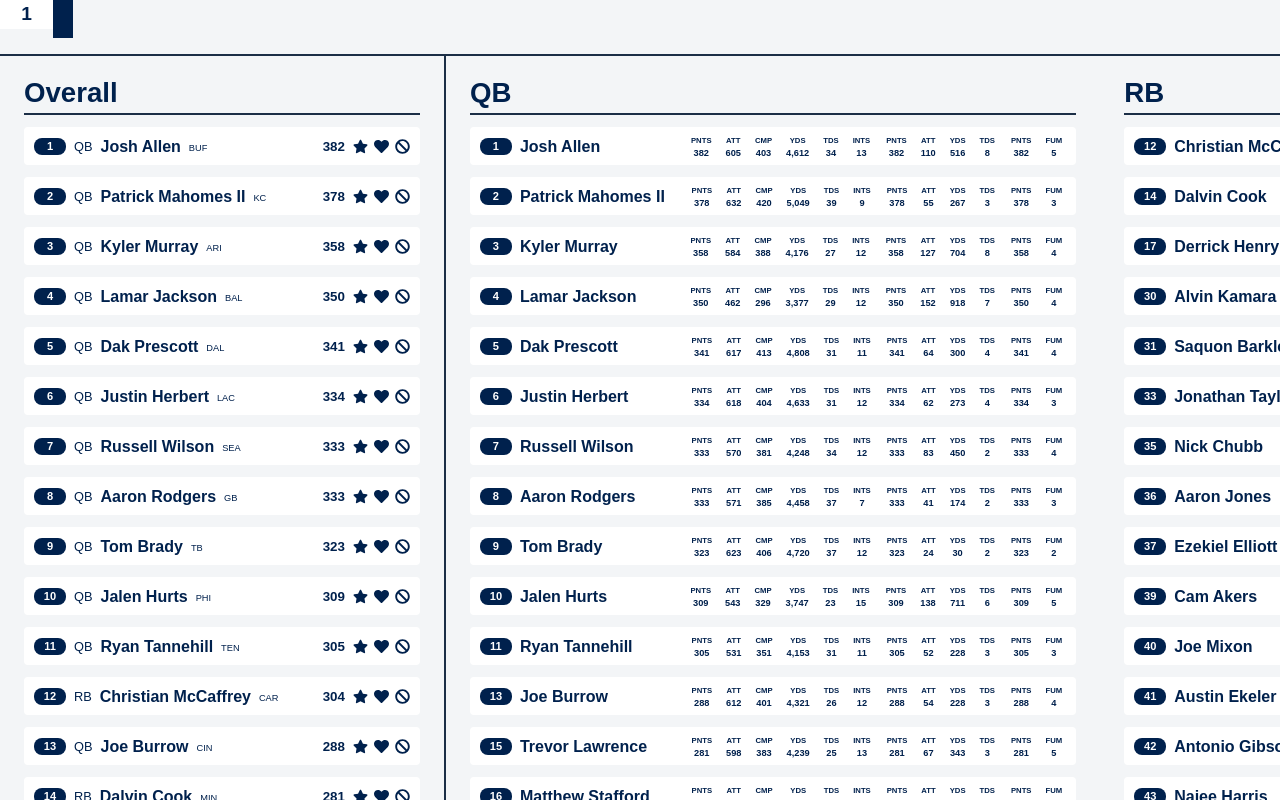
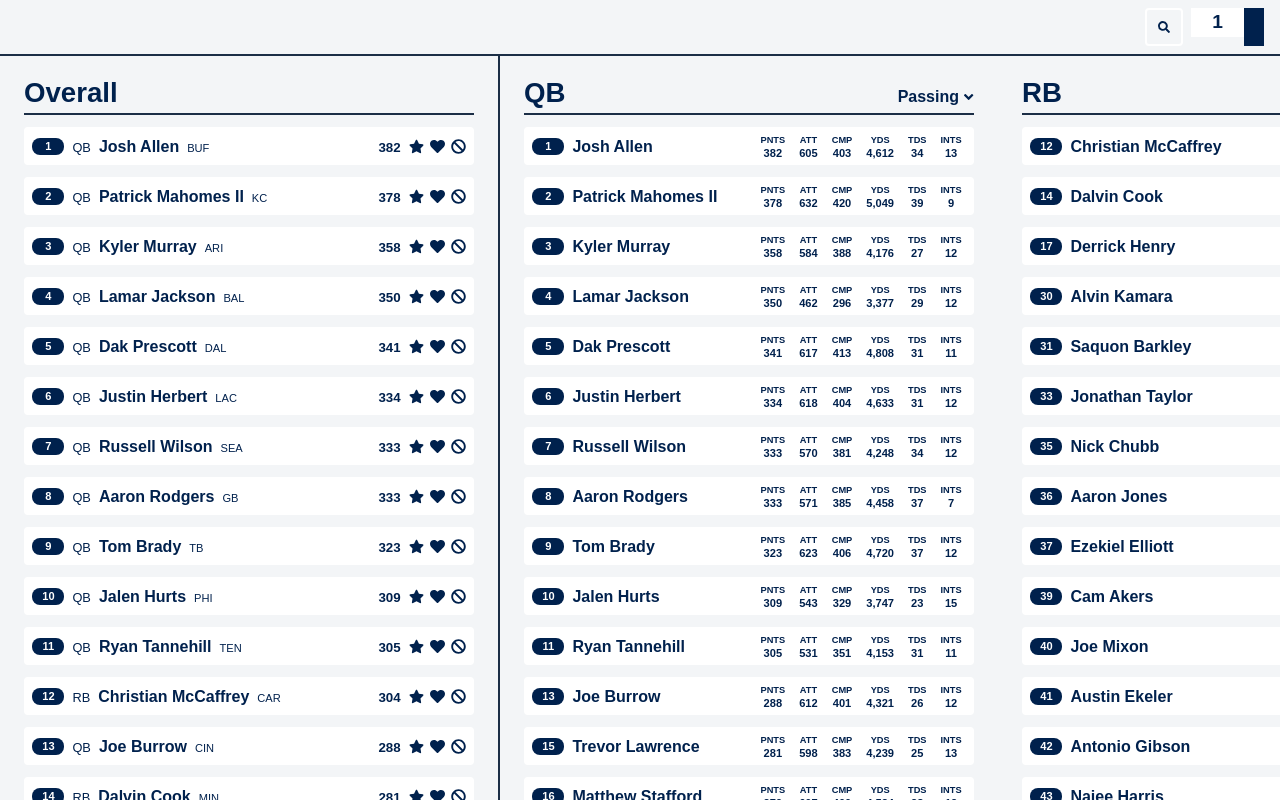
Before and after one commit to brysonchiu/ffb-companion, a React (Create React App) app in the folder ffb-app/: page / in a window 1280 px wide. Built offline with nearby package versions, Linux system fonts and the light colour scheme.

Commit message:
Added display stats dropdowns and player search

```diff
--- a/ffb-app/src/App.js
+++ b/ffb-app/src/App.js
@@ -7,9 +7,10 @@
   const [players, setPlayers] = useState({});
   const [ranks, setRanks] = useState([]);
   const [playerStatus, setPlayerStatus] = useState([]);
+  const [filter, setFilter] = useState("");
 
-  // Fetch for the stats json file
   useEffect(() => {
+    // Fetch for the stats json file
     const getStats = () => {
       fetch("stats.json", {
         headers: {
@@ -26,6 +27,9 @@
         });
     };
     getStats();
+
+    //Set filter default value of "Search Player"
+    setFilter("Search Player");
   }, []);
 
   // Rank players and return an array of ranked players and players with ranking attribute
@@ -58,7 +62,7 @@
     setPlayerStatus(playerStatus);
   };
 
-  //Update Sentiment
+  //Update Player Status
   const updatePlayerStatus = (playerId, statusCat, status = null) => {
     const updateStatus = { ...playerStatus };
     if (statusCat === "drafted") {
@@ -71,9 +75,9 @@
 
   return (
     <div className="app app--light">
-      <Header />
-      <OverallList players={players} ranks={ranks} playerStatus={playerStatus} updatePlayerStatus={updatePlayerStatus} />
-      <PositionalLists players={players} ranks={ranks} playerStatus={playerStatus} updatePlayerStatus={updatePlayerStatus} />
+      <Header filter={filter} setFilter={setFilter} />
+      <OverallList players={players} ranks={ranks} playerStatus={playerStatus} updatePlayerStatus={updatePlayerStatus} filter={filter} />
+      <PositionalLists players={players} ranks={ranks} playerStatus={playerStatus} updatePlayerStatus={updatePlayerStatus} filter={filter} />
     </div>
   );
 }
--- a/ffb-app/src/components/Header.js
+++ b/ffb-app/src/components/Header.js
@@ -3,15 +3,15 @@
 import { CurrentPick } from "./picks/CurrentPick.js";
 import { PlayerPicks } from "./picks/PlayerPicks.js";
 
-export function Header() {
+export function Header({ filter, setFilter }) {
   return (
     <header className="header">
       <h1 className="visually-hidden">Fantasy Football Draft Kit</h1>
       <div className="header__settings">
         <Settings />
       </div>
-      <div className="header__picks">
-        <PlayerSearch />
+      <div className="header__widgets">
+        <PlayerSearch filter={filter} setFilter={setFilter} />
         <PlayerPicks />
         <CurrentPick pick="1" />
       </div>
--- a/ffb-app/src/components/PlayerSearch.js
+++ b/ffb-app/src/components/PlayerSearch.js
@@ -1,3 +1,30 @@
-export function PlayerSearch() {
-  return <div></div>;
+import { IconSearch } from "./icons/search.js";
+import { IconClose } from "./icons/close.js";
+
+export function PlayerSearch({ filter, setFilter }) {
+  const handleFilterFocus = (e) => {
+    if (e.target.value === "Search Player") {
+      setFilter("");
+    }
+  };
+
+  const handleFilterBlur = (e) => {
+    if (e.target.value === "") {
+      setFilter("Search Player");
+    }
+  };
+
+  return (
+    <div className="player-search__container">
+      <input
+        className="player-search"
+        value={filter}
+        onFocus={(e) => handleFilterFocus(e)}
+        onBlur={(e) => handleFilterBlur(e)}
+        onChange={(e) => setFilter(e.target.value)}
+      />
+      <IconSearch active={filter === "Search Player" || filter === "" ? true : false} />
+      <IconClose active={filter !== "Search Player" && filter !== "" ? true : false} setFilter={setFilter} />
+    </div>
+  );
 }
--- /dev/null
+++ b/ffb-app/src/components/icons/close.js
@@ -0,0 +1,12 @@
+export function IconClose({ active, setFilter }) {
+  return (
+    <button className={`icon-close${active ? " icon-close--active" : ""}`} onClick={() => setFilter("Search Player")}>
+      <svg width="10" height="10" fill="none" xmlns="http://www.w3.org/2000/svg">
+        <path
+          d="M6.895 5l2.843-2.843a.894.894 0 000-1.264L9.107.262a.894.894 0 00-1.264 0L5 3.105 2.157.262a.894.894 0 00-1.264 0L.262.893a.894.894 0 000 1.264L3.105 5 .262 7.843a.894.894 0 000 1.264l.631.631a.894.894 0 001.264 0L5 6.895l2.843 2.843a.894.894 0 001.264 0l.631-.631a.894.894 0 000-1.264L6.895 5z"
+          fill="#00214D"
+        />
+      </svg>
+    </button>
+  );
+}
--- /dev/null
+++ b/ffb-app/src/components/icons/down-arrow.js
@@ -0,0 +1,10 @@
+export function IconDownArrow() {
+  return (
+    <svg width="10" height="6" fill="none" xmlns="http://www.w3.org/2000/svg" className="icon__down-arrow">
+      <path
+        d="M4.154 5.795l-3.95-3.95a.694.694 0 010-.984L.862.205a.694.694 0 01.985 0l2.8 2.8 2.799-2.8a.694.694 0 01.984 0l.657.656a.694.694 0 010 .985l-3.95 3.95a.69.69 0 01-.982 0z"
+        fill="#00214D"
+      />
+    </svg>
+  );
+}
--- /dev/null
+++ b/ffb-app/src/components/icons/search.js
@@ -0,0 +1,10 @@
+export function IconSearch({ active }) {
+  return (
+    <svg width="12" height="12" fill="none" xmlns="http://www.w3.org/2000/svg" className={`icon-search${active ? " icon-search--active" : ""}`}>
+      <path
+        d="M11.835 10.375L9.498 8.038a.562.562 0 00-.398-.164h-.382A4.874 4.874 0 004.875 0 4.874 4.874 0 000 4.875a4.874 4.874 0 007.874 3.843V9.1c0 .15.059.293.164.398l2.337 2.337c.22.22.576.22.794 0l.663-.663c.22-.22.22-.577.003-.797zm-6.96-2.5c-1.657 0-3-1.341-3-3 0-1.657 1.34-3 3-3 1.656 0 3 1.34 3 3 0 1.656-1.341 3-3 3z"
+        fill="#00214D"
+      />
+    </svg>
+  );
+}
--- a/ffb-app/src/components/player/OverallList.js
+++ b/ffb-app/src/components/player/OverallList.js
@@ -1,13 +1,21 @@
 import { PlayerCard } from "./PlayerCard";
 
-export function OverallList({ players, ranks, playerStatus, updatePlayerStatus }) {
+export function OverallList({ players, ranks, playerStatus, updatePlayerStatus, filter }) {
   return (
     <div className="overall-list">
       <div className="list-head">
         <h2 className="list-heading">Overall</h2>
       </div>
       <div className="player-list">
-        {ranks.map((playerId) => (
+        {ranks
+          .filter((playerId) => {
+            if (filter.toLowerCase() !== "search player" && filter !== "") {
+              return players[playerId]["PLAYER"].toLowerCase().includes(filter.toLowerCase());
+            } else {
+              return true;
+            }
+          })
+          .map((playerId) => (
             <PlayerCard
               key={playerId}
               playerId={playerId}
--- a/ffb-app/src/components/player/PositionalLists.js
+++ b/ffb-app/src/components/player/PositionalLists.js
@@ -1,15 +1,53 @@
+import { useState, useEffect } from "react";
 import { PlayerCard } from "./PlayerCard";
+import { IconDownArrow } from "../icons/down-arrow.js";
 
-export function PositionalLists({ players, ranks, playerStatus, updatePlayerStatus }) {
+export function PositionalLists({ players, ranks, playerStatus, updatePlayerStatus, filter }) {
+  const [displayedStats, setDisplayedStats] = useState({});
+
+  // set default displayed stats
+  useEffect(() => {
+    setDisplayedStats({
+      QB: "pass",
+      RB: "rush",
+      WR: "rec",
+      TE: "rec",
+    });
+  }, []);
+
+  //Handle Stats Dropdown
+  const handleStatsDropdown = (e) => {
+    const newDisplayedStats = { ...displayedStats, [e.target.name]: e.target.value };
+    setDisplayedStats(newDisplayedStats);
+  };
+
   return (
     <div className="positional-list__container">
       <div className="positional-list positional-list__qb">
         <div className="list-head">
           <h2 className="list-heading">QB</h2>
+          <div className="stats-dropdrown__container">
+            <label htmlFor="qb-select" className="visually-hidden">
+              Select Quarterback Stats
+            </label>
+            <select className="stats-dropdrown" dir="rtl" name="QB" id="qb-select" value={displayedStats["qb"]} onChange={(e) => handleStatsDropdown(e)}>
+              <option value="pass">Passing</option>
+              <option value="rush">Rushing</option>
+              <option value="misc">Misc</option>
+            </select>
+            <IconDownArrow />
+          </div>
         </div>
         <ul className="player-list">
           {ranks
             .filter((playerId) => players[playerId]["POSITION"] === "QB")
+            .filter((playerId) => {
+              if (filter.toLowerCase() !== "search player" && filter !== "") {
+                return players[playerId]["PLAYER"].toLowerCase().includes(filter.toLowerCase());
+              } else {
+                return true;
+              }
+            })
             .map((playerId, index) => (
               <PlayerCard
                 key={playerId}
@@ -20,6 +58,7 @@
                 stats={players[playerId]}
                 playerStatus={playerStatus[playerId]}
                 updatePlayerStatus={updatePlayerStatus}
+                displayedStats={displayedStats["QB"]}
               />
             ))}
         </ul>
@@ -27,10 +66,28 @@
       <div className="positional-list positional-list__rb">
         <div className="list-head">
           <h2 className="list-heading">RB</h2>
+          <div className="stats-dropdrown__container">
+            <label htmlFor="rb-select" className="visually-hidden">
+              Select Runningback Stats
+            </label>
+            <select className="stats-dropdrown" dir="rtl" name="RB" id="rb-select" value={displayedStats["rb"]} onChange={(e) => handleStatsDropdown(e)}>
+              <option value="rush">Rushing</option>
+              <option value="rec">Receiving</option>
+              <option value="misc">Misc</option>
+            </select>
+            <IconDownArrow />
+          </div>
         </div>
         <ul className="player-list">
           {ranks
             .filter((playerId) => players[playerId]["POSITION"] === "RB")
+            .filter((playerId) => {
+              if (filter.toLowerCase() !== "search player" && filter !== "") {
+                return players[playerId]["PLAYER"].toLowerCase().includes(filter.toLowerCase());
+              } else {
+                return true;
+              }
+            })
             .map((playerId, index) => (
               <PlayerCard
                 key={playerId}
@@ -41,6 +98,7 @@
                 stats={players[playerId]}
                 playerStatus={playerStatus[playerId]}
                 updatePlayerStatus={updatePlayerStatus}
+                displayedStats={displayedStats["RB"]}
               />
             ))}
         </ul>
@@ -48,10 +106,28 @@
       <div className="positional-list positional-list__wr">
         <div className="list-head">
           <h2 className="list-heading">WR</h2>
+          <div className="stats-dropdrown__container">
+            <label htmlFor="wr-select" className="visually-hidden">
+              Select Wide Receiver Stats
+            </label>
+            <select className="stats-dropdrown" dir="rtl" name="WR" id="wr-select" value={displayedStats["wr"]} onChange={(e) => handleStatsDropdown(e)}>
+              <option value="rec">Receiving</option>
+              <option value="rush">Rushing</option>
+              <option value="misc">Misc</option>
+            </select>
+            <IconDownArrow />
+          </div>
         </div>
         <ul className="player-list">
           {ranks
             .filter((playerId) => players[playerId]["POSITION"] === "WR")
+            .filter((playerId) => {
+              if (filter.toLowerCase() !== "search player" && filter !== "") {
+                return players[playerId]["PLAYER"].toLowerCase().includes(filter.toLowerCase());
+              } else {
+                return true;
+              }
+            })
             .map((playerId, index) => (
               <PlayerCard
                 key={playerId}
@@ -62,6 +138,7 @@
                 stats={players[playerId]}
                 playerStatus={playerStatus[playerId]}
                 updatePlayerStatus={updatePlayerStatus}
+                displayedStats={displayedStats["WR"]}
               />
             ))}
         </ul>
@@ -69,10 +146,27 @@
       <div className="positional-list positional-list__te">
         <div className="list-head">
           <h2 className="list-heading">TE</h2>
+          <div className="stats-dropdrown__container">
+            <label htmlFor="te-select" className="visually-hidden">
+              Select Tight End Stats
+            </label>
+            <select className="stats-dropdrown" dir="rtl" name="TE" id="te-select" value={displayedStats["te"]} onChange={(e) => handleStatsDropdown(e)}>
+              <option value="rec">Receiving</option>
+              <option value="misc">Misc</option>
+            </select>
+            <IconDownArrow />
+          </div>
         </div>
         <ul className="player-list">
           {ranks
             .filter((playerId) => players[playerId]["POSITION"] === "TE")
+            .filter((playerId) => {
+              if (filter.toLowerCase() !== "search player" && filter !== "") {
+                return players[playerId]["PLAYER"].toLowerCase().includes(filter.toLowerCase());
+              } else {
+                return true;
+              }
+            })
             .map((playerId, index) => (
               <PlayerCard
                 key={playerId}
@@ -83,6 +177,7 @@
                 stats={players[playerId]}
                 playerStatus={playerStatus[playerId]}
                 updatePlayerStatus={updatePlayerStatus}
+                displayedStats={displayedStats["TE"]}
               />
             ))}
         </ul>
--- a/ffb-app/src/styles/header.scss
+++ b/ffb-app/src/styles/header.scss
@@ -1,9 +1,23 @@
 .header {
   display: flex;
+  align-content: space-between;
+  align-items: center;
+  flex-direction: row;
   height: 56px;
   border-bottom: 2px solid $darkest;
   grid-column: 1 / 3;
   grid-row: 1 / 2;
+  padding: 0 1rem;
+}
+
+.header__settings {
+  flex: 1 1 auto;
+}
+.header__widgets {
+  height: 38px;
+  display: flex;
+  flex-direction: row;
+  flex: 0 0 auto;
 }
 
 // Current Pick
@@ -37,3 +51,60 @@
     grid-row: 2 / 3;
   }
 }
+
+//Player Search
+.player-search__container {
+  height: 38px;
+  position: relative;
+  margin-right: 0.5rem;
+}
+.player-search {
+  height: 100%;
+  width: 230px;
+  background: none;
+  border: 2px solid $lightest;
+  border-radius: 4px;
+  z-index: 3;
+  color: $secondary;
+  padding: 0 28px 0 6px;
+  position: relative;
+  font-size: 1rem;
+  &[value="Search Player"],
+  &[value=""] {
+    width: 38px;
+  }
+  &:hover {
+    width: 230px;
+  }
+  &:focus {
+    width: 230px;
+    color: $primary;
+    border: 3px solid $lightest;
+    outline: none;
+  }
+}
+.icon-search {
+  position: absolute;
+  top: calc(50% - 6px);
+  right: 13px;
+  display: none;
+  &--active {
+    display: block;
+  }
+}
+.icon-close {
+  position: absolute;
+  top: calc(50% - 10px);
+  right: 9px;
+  padding: 5px;
+  width: 20px;
+  height: 20px;
+  z-index: 5;
+  border: 0;
+  background: none;
+  display: none;
+  cursor: pointer;
+  &--active {
+    display: block;
+  }
+}
--- a/ffb-app/src/styles/players.scss
+++ b/ffb-app/src/styles/players.scss
@@ -44,6 +44,38 @@
   margin: 1rem 1.5rem 0;
   border-bottom: 2px solid $darkest;
   flex: 0 0 auto;
+  display: flex;
+  align-items: baseline;
+  justify-content: space-between;
+  position: relative;
+  .list-heading {
+    margin-right: 1rem;
+  }
+  .stats-dropdrown__container {
+    .icon__down-arrow {
+      position: absolute;
+      right: 0;
+      top: 53%;
+    }
+  }
+  select.stats-dropdrown::-ms-expand {
+    display: none;
+  }
+  .stats-dropdrown {
+    appearance: none;
+    background: none;
+    border: none;
+    font-weight: bold;
+    color: $primary;
+    padding-right: 15px;
+    font-family: inherit;
+    font-size: inherit;
+    cursor: inherit;
+    line-height: inherit;
+    z-index: 2;
+    position: relative;
+    outline: none;
+  }
 }
 
 //Lists
@@ -55,18 +87,20 @@
 
 //Player Card
 .player-card {
+  min-width: 450px;
   margin: 0.75rem 0;
-  padding: 0.25rem 0.25rem;
+  padding: 0.35rem 0.15rem;
   overflow: hidden;
   border-radius: 4px;
   display: flex;
-  align-items: center;
+  align-items: baseline;
   cursor: pointer;
   background: $lightest;
   width: 100%;
   height: 38px;
   border: 2px solid $lightest;
   &__rank {
+    align-self: center;
     background: $primary;
     position: relative;
     padding: 0 2px;
@@ -80,26 +114,22 @@
     @extend .small2;
   }
   &__name {
-    padding-top: 1px;
     margin: 0 0.25rem;
     font-weight: 700;
     font-size: 1rem;
     white-space: nowrap;
   }
   &__position {
-    padding-top: 1px;
     margin: 0 0.25rem 0;
     text-transform: uppercase;
     font-size: 0.8rem;
   }
   &__team {
-    padding-top: 1px;
     text-transform: uppercase;
-    margin: 4.5px 0.25rem 0;
-    @extend .small3;
+    margin: 0 0.25rem 0;
+    @extend .small2;
   }
   &__pnts {
-    padding-top: 1px;
     margin: 0 0.25rem;
     font-weight: bold;
     @extend small;
@@ -108,15 +138,15 @@
 
 //Stats Table
 .stats-table {
-  padding-top: 1px;
+  align-self: center;
   caption {
     position: static;
   }
   td {
-    @extend .small3;
+    @extend .small2;
   }
   th {
-    @extend .small4;
+    @extend .small3;
   }
   td,
   th {
@@ -124,6 +154,9 @@
     font-weight: bold;
     line-height: 1.1;
     padding: 0 6px;
+  }
+  &.stats-table--hidden {
+    display: none;
   }
 }
 
@@ -134,7 +167,8 @@
 
 //Player Status
 .player-card__sentiment {
-  padding-top: 1px;
+  padding-top: 2px;
+  align-self: center;
   display: flex;
   align-items: center;
   margin: 0 0.25rem;
--- a/ffb-app/src/styles/typography.scss
+++ b/ffb-app/src/styles/typography.scss
@@ -30,7 +30,4 @@
 .small3 {
   font-size: 0.579rem;
 }
-.small4 {
-  font-size: 0.482rem;
-}
 // Compontents
```
Also changed, not shown: ffb-app/src/components/player/PlayerCard.js (+5 -5 lines), ffb-app/public/images/icon-down-arrow.svg (added). Lines whose indentation alone changed are shown as unchanged.
